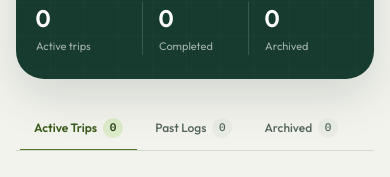
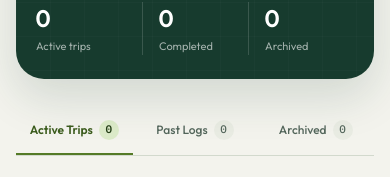
Before and after one commit to tylerbert31/cohort-3-codev, a Next.js app: page / in a window 390 px wide. Shown: the part 439-616 px from the top of the page. Built offline with nearby package versions, Linux system fonts and the light colour scheme; no server answers; sample sign-in values are in the browser's storage.

Commit message:
fix(ui): prevent trip tabs clipping on mobile

```diff
--- a/src/components/ui/tabs.tsx
+++ b/src/components/ui/tabs.tsx
@@ -7,6 +7,7 @@ export interface TabItem {
   id: string;
   label: string;
   count?: number;
+  mobileLabel?: string;
 }
 
 export interface TabsProps {
@@ -29,7 +30,7 @@ export const Tabs: React.FC<TabsProps> = ({
       role="tablist"
       aria-label={ariaLabel}
       className={cn(
-        'flex items-center gap-1 px-1 border-b border-canvas-border overflow-x-auto scrollbar-none select-none',
+        'grid w-full grid-cols-3 items-stretch gap-1 border-b border-canvas-border px-0 select-none',
         className
       )}
     >
@@ -45,14 +46,15 @@ export const Tabs: React.FC<TabsProps> = ({
             id={`tab-${tab.id}`}
             onClick={() => onChange(tab.id)}
             className={cn(
-              'min-h-[44px] px-3.5 py-2 text-xs sm:text-sm font-medium transition-colors border-b-2 -mb-[1px] whitespace-nowrap shrink-0 flex items-center gap-1.5',
+              'flex min-h-[48px] min-w-0 items-center justify-center gap-1.5 border-b-2 px-1.5 py-2 text-xs font-medium leading-tight transition-colors sm:px-3 sm:text-sm',
               'focus-visible:outline-none focus-visible:ring-2 focus-visible:ring-pine-600',
               isActive
                 ? 'border-pine-600 text-pine-700 font-semibold'
                 : 'border-transparent text-ink-muted hover:text-ink hover:border-canvas-muted'
             )}
           >
-            <span>{tab.label}</span>
+            <span className="truncate sm:hidden">{tab.mobileLabel ?? tab.label}</span>
+            <span className="hidden truncate sm:inline">{tab.label}</span>
             {typeof tab.count === 'number' && (
               <span
                 className={cn(
```
